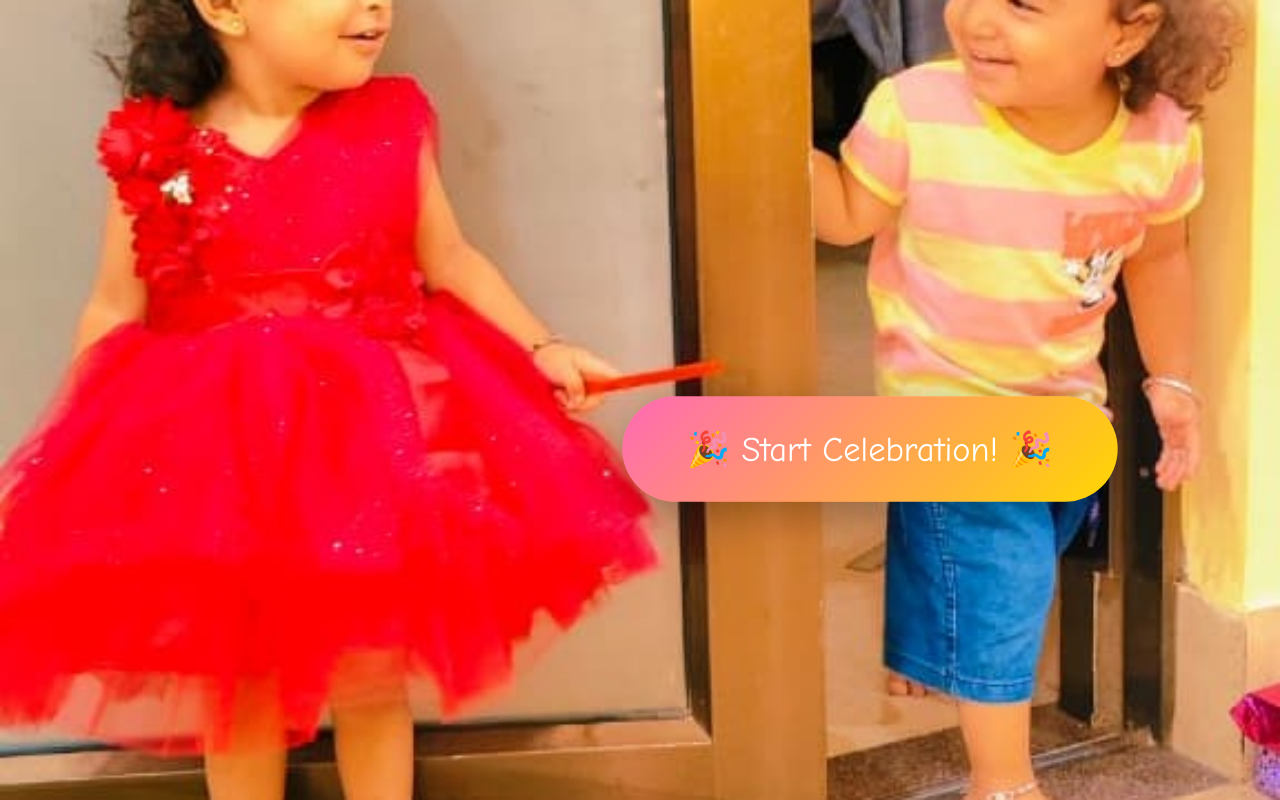
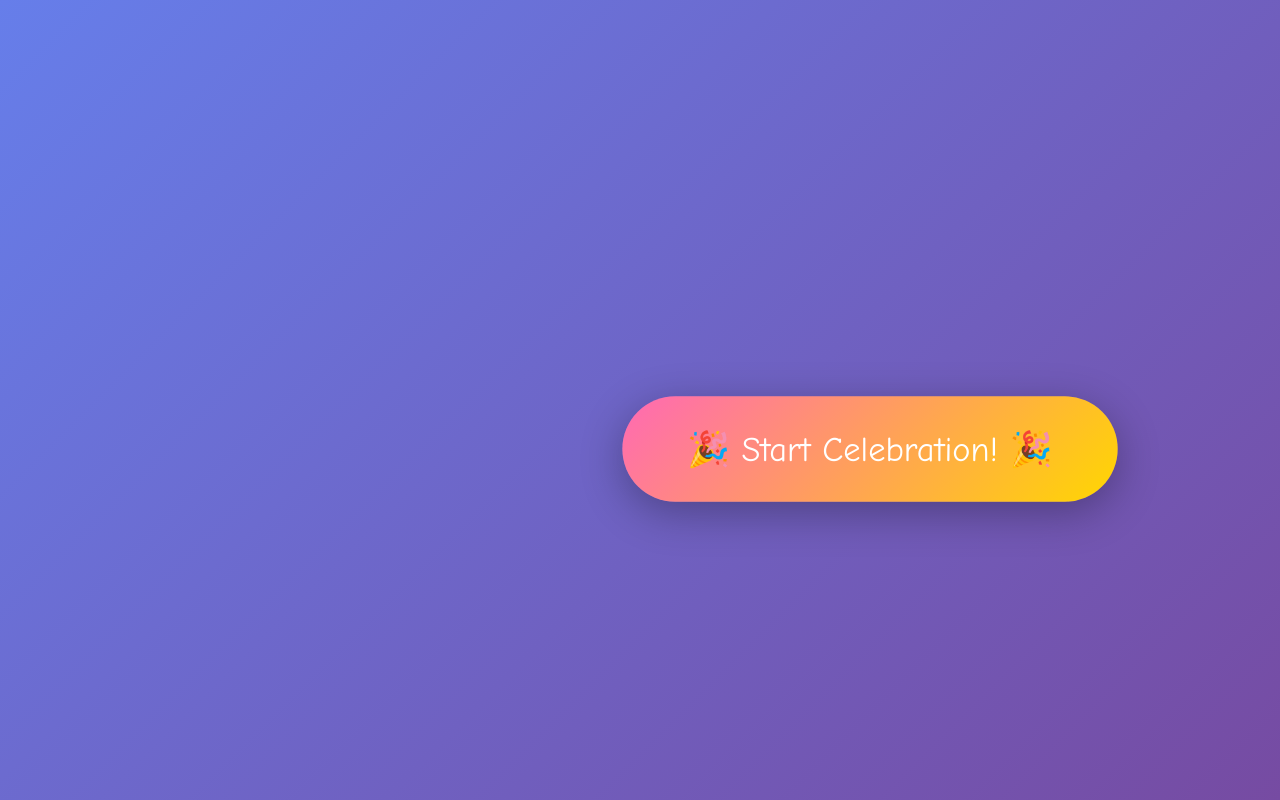
Before and after one commit to mihirmamtora/BIRTHDAY-WISH, a plain HTML site: page index.html in a window 1280 px wide. Drawn offline with Linux system fonts and the light colour scheme.

Commit message:
Update index.html

```diff
--- a/index.html
+++ b/index.html
@@ -12,12 +12,11 @@
         }
 
         body {
-    background: url('aanvi.jpg') no-repeat center center fixed;
-    background-size: cover;
-    overflow: hidden;
-    font-family: 'Comic Sans MS', cursive, sans-serif;
-    height: 100vh;
-}
+            background: linear-gradient(135deg, #667eea 0%, #764ba2 100%);
+            overflow: hidden;
+            font-family: 'Comic Sans MS', cursive, sans-serif;
+            height: 100vh;
+        }
 
         canvas {
             position: fixed;
```
